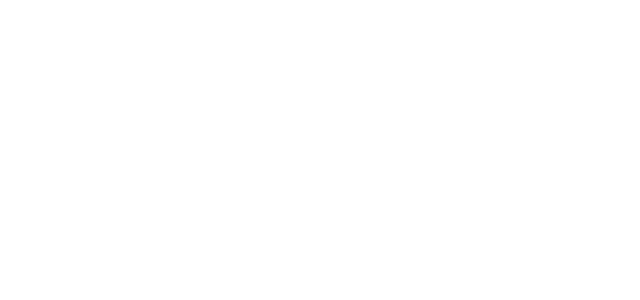
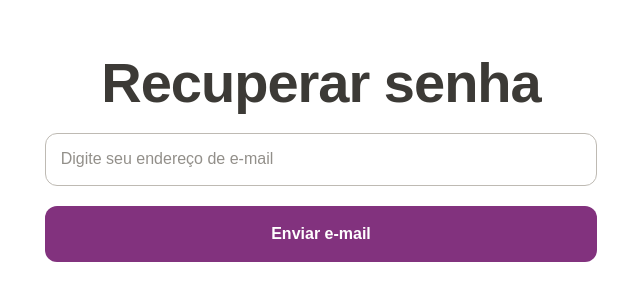
Before and after one commit to talisbreda/Desafio-final-trilha-DEV, a React (Create React App) app: page /recover in a window 1280 px wide. Before the commit this address had no page. Shown: the part 242-542 px from the top of the page, without its empty margins (319-959 px from the left). Built offline with nearby package versions, Linux system fonts and the light colour scheme.

Commit message:
Created recover page

```diff
--- a/src/index.tsx
+++ b/src/index.tsx
@@ -6,6 +6,7 @@
 import './styles/global-styles.css';
 import { Home } from './templates/Home';
 import { LoginPage } from './templates/LoginPage/index';
+import { Recover } from './templates/Recover';
 import { RegisterPage } from './templates/RegisterPage';
 
 const root = ReactDOM.createRoot(
@@ -18,6 +19,7 @@
         <Route path='/' element={<LoginPage />} />
         <Route path='/login' element={<LoginPage />} />
         <Route path='/register' element={<RegisterPage />} />
+        <Route path='/recover' element={<Recover />} />
         <Route path='/home' element={<Home />} />
         <Route path='/quiz' element={<QuizDetails />} />
       </Routes>
--- a/src/templates/LoginPage/index.tsx
+++ b/src/templates/LoginPage/index.tsx
@@ -25,7 +25,7 @@
         <h1 className='display1'>Entrar</h1>
         <InputField placeholder='E-mail' type='email' />
         <InputField placeholder='Password' type='password' />
-        <Link className='btn-medium' to='/'>
+        <Link className='btn-medium' to='/recover'>
           Esqueceu sua senha?
         </Link>
         <Button onClick={handleClick} text='Entrar' />
--- /dev/null
+++ b/src/templates/Recover/index.tsx
@@ -0,0 +1,19 @@
+import { useNavigate } from 'react-router-dom';
+import { Button } from '../../components/Button';
+import { InputField } from '../../components/InputField';
+import './styles.css';
+
+export const Recover = () => {
+  const navigate = useNavigate();
+  const handleClick = () => {
+    navigate('/recover');
+  };
+
+  return (
+    <div className='wrapper recover-wrapper'>
+      <h1 className='display1'>Recuperar senha</h1>
+      <InputField placeholder='Digite seu endereço de e-mail' type='email' />
+      <Button onClick={handleClick} text='Enviar e-mail' />
+    </div>
+  );
+};
--- /dev/null
+++ b/src/templates/Recover/styles.css
@@ -0,0 +1,4 @@
+.recover-wrapper {
+  flex-direction: column;
+  gap: 2rem
+}
```
Also changed, not shown: 1 other file (tests, documents, lock files or other folders).
